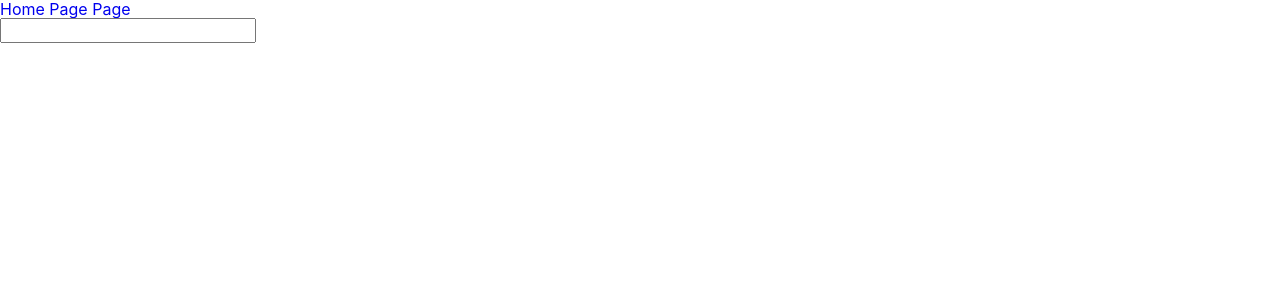
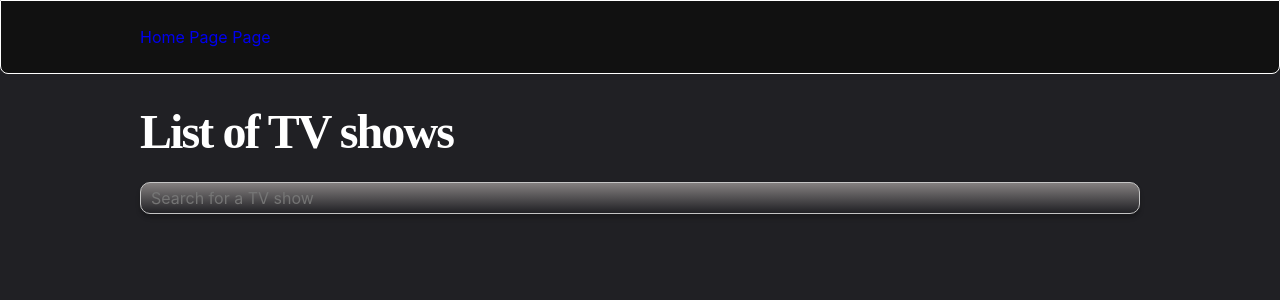
Before and after one commit to MishaHudz/tv-shows-list, a React (Create React App) app: page /tv-shows-list/page in a window 1280 px wide. Shown: the top 300 px of the page. Built offline with nearby package versions, Linux system fonts and the light colour scheme.

Commit message:
add shows list and loader

```diff
--- a/src/components/Layout/Layout.jsx
+++ b/src/components/Layout/Layout.jsx
@@ -1,12 +1,14 @@
 import { NavLink, Outlet } from 'react-router-dom';
-import { Header, Main } from './Layout.styled';
+import { Header, HeaderContainer, Main } from './Layout.styled';
 
 function Layout() {
   return (
     <>
       <Header>
-        <NavLink to="/"> Home Page</NavLink>
-        <NavLink to="/page"> Page</NavLink>
+        <HeaderContainer>
+          <NavLink to="/"> Home Page</NavLink>
+          <NavLink to="/page"> Page</NavLink>
+        </HeaderContainer>
       </Header>
 
       <Main>
--- a/src/components/Layout/Layout.styled.js
+++ b/src/components/Layout/Layout.styled.js
@@ -1,5 +1,18 @@
 import styled from 'styled-components';
 
-export const Header = styled.header``;
+export const Header = styled.header`
+  border-radius: 0px 0px 8px 8px;
+  border: 1.5px solid #fff;
+  background: #111;
+  padding: 27px;
+`;
 
-export const Main = styled.main``;
+export const Main = styled.main`
+  padding-top: 30px;
+`;
+
+export const HeaderContainer = styled.div`
+  width: 1000px;
+  margin-left: auto;
+  margin-right: auto;
+`;
--- /dev/null
+++ b/src/components/Loader/Loader.jsx
@@ -0,0 +1,25 @@
+import {
+  LoaderItemImageContainer,
+  LoaderItemParagraphContainer,
+  LoaderItemTitleContainer,
+  LoaderList,
+  LoaderListItem,
+} from './Loader.styed';
+
+const Arr = [0, 0, 0, 0];
+
+function Loader() {
+  return (
+    <LoaderList>
+      {Arr.map((_, i) => (
+        <LoaderListItem key={i}>
+          <LoaderItemImageContainer></LoaderItemImageContainer>
+          <LoaderItemTitleContainer></LoaderItemTitleContainer>
+          <LoaderItemParagraphContainer></LoaderItemParagraphContainer>
+        </LoaderListItem>
+      ))}
+    </LoaderList>
+  );
+}
+
+export default Loader;
--- /dev/null
+++ b/src/components/Loader/Loader.styed.js
@@ -0,0 +1,88 @@
+import styled from 'styled-components';
+
+export const LoaderList = styled.ul`
+  display: flex;
+  column-gap: 93px;
+`;
+
+export const LoaderListItem = styled.li`
+  width: 180px;
+`;
+
+export const LoaderItemImageContainer = styled.div`
+  height: 252.85px;
+  border-radius: 10px;
+  margin-bottom: 10px;
+  overflow: hidden;
+  background: linear-gradient(
+    90deg,
+    transparent 25%,
+    #f0f0f0 50%,
+    transparent 75%
+  );
+  background-size: 200% 100%;
+  animation: shimmer 3s linear infinite;
+  color: transparent;
+
+  @keyframes shimmer {
+    0% {
+      background-position: -1000px 0;
+    }
+    100% {
+      background-position: 1000px 0;
+    }
+  }
+`;
+
+export const LoaderItemTitleContainer = styled.div`
+  width: 90px;
+  height: 18.4px;
+  background-color: red;
+
+  margin-bottom: 5px;
+
+  overflow: hidden;
+  background: linear-gradient(
+    90deg,
+    transparent 25%,
+    #f0f0f0 50%,
+    transparent 75%
+  );
+  background-size: 200% 100%;
+  animation: shimmer 8s linear infinite;
+  color: transparent;
+
+  @keyframes shimmer {
+    0% {
+      background-position: -1000px 0;
+    }
+    100% {
+      background-position: 1000px 0;
+    }
+  }
+`;
+export const LoaderItemParagraphContainer = styled.div`
+  width: 40px;
+  height: 16px;
+  background-color: red;
+
+  overflow: hidden;
+  background: linear-gradient(
+    90deg,
+    transparent 25%,
+    #f0f0f0 50%,
+    transparent 75%
+  );
+  background-size: 200% 100%;
+  animation: shimmer 16s linear infinite;
+  color: transparent;
+
+  @keyframes shimmer {
+    0% {
+      background-position: -1000px 0;
+    }
+    100% {
+      background-position: 1000px 0;
+    }
+  }
+`;
--- a/src/components/SearchForm/SearchingForm.jsx
+++ b/src/components/SearchForm/SearchingForm.jsx
@@ -1,6 +1,7 @@
 import { useState } from 'react';
 import { useDispatch } from 'react-redux';
 import { GetShowsList } from 'store/operations';
+import { SearchShowForm, SearchShowInput } from './SearchingForm.styled';
 
 function SearchingForm() {
   const [inputtedText, setInputtedText] = useState('');
@@ -14,9 +15,14 @@ function SearchingForm() {
   };
 
   return (
-    <form>
-      <input type="text" value={inputtedText} onChange={onInputChange} />
-    </form>
+    <SearchShowForm>
+      <SearchShowInput
+        type="text"
+        value={inputtedText}
+        onChange={onInputChange}
+        placeholder="Search for a TV show"
+      />
+    </SearchShowForm>
   );
 }
 
--- a/src/components/SearchForm/SearchingForm.styled.js
+++ b/src/components/SearchForm/SearchingForm.styled.js
@@ -0,0 +1,16 @@
+import styled from 'styled-components';
+
+export const SearchShowInput = styled.input`
+  border-radius: 10px;
+  border: 1px solid #c5c5c5;
+  background: linear-gradient(180deg, #848080 0%, rgba(154, 148, 148, 0) 100%);
+  box-shadow: 0px 4px 4px 0px rgba(0, 0, 0, 0.25);
+  height: 32px;
+  padding: 10px;
+  width: 100%;
+  color: rgba(255, 255, 255, 0.5);
+`;
+
+export const SearchShowForm = styled.form`
+  margin-bottom: 50px;
+`;
--- /dev/null
+++ b/src/components/ShowListItem/ShowListItem.jsx
@@ -0,0 +1,33 @@
+import {
+  SearchShowListItem,
+  ShowListItemImage,
+  ShowListItemParagraph,
+  ShowListItemTitle,
+} from './ShowListItem.styled';
+
+function ShowListItem({ element: { show } }) {
+  const {
+    name,
+    rating: { average },
+    image: { medium },
+  } = show;
+
+  return (
+    <SearchShowListItem>
+      <ShowListItemImage
+        width="180px"
+        height="252.85px"
+        src={medium}
+        alt={name}
+      />
+      <div>
+        <ShowListItemTitle>{name}</ShowListItemTitle>
+        <ShowListItemParagraph>
+          Rating: {average ? average : 'Not specified'}
+        </ShowListItemParagraph>
+      </div>
+    </SearchShowListItem>
+  );
+}
+
+export default ShowListItem;
--- /dev/null
+++ b/src/components/ShowListItem/ShowListItem.styled.js
@@ -0,0 +1,30 @@
+import styled from 'styled-components';
+
+export const SearchShowListItem = styled.li`
+  width: 180px;
+  overflow: hidden;
+`;
+
+export const ShowListItemParagraph = styled.p`
+  color: #b4afaf;
+  font-size: 14px;
+  font-style: italic;
+  font-weight: 400;
+  letter-spacing: -0.48px;
+`;
+
+export const ShowListItemTitle = styled.h2`
+  color: #fff;
+  font-size: 16px;
+  font-weight: 700;
+  letter-spacing: -0.64px;
+  margin-bottom: 5px;
+  white-space: nowrap;
+  overflow: hidden;
+  text-overflow: ellipsis;
+`;
+
+export const ShowListItemImage = styled.img`
+  border-radius: 10px;
+  margin-bottom: 10px;
+`;
--- a/src/index.css
+++ b/src/index.css
@@ -1,6 +1,7 @@
 
 
 body {
+  background-color: #202024;
   margin: 0;
   font-family: -apple-system, BlinkMacSystemFont, 'Segoe UI', 'Roboto', 'Oxygen',
     'Ubuntu', 'Cantarell', 'Fira Sans', 'Droid Sans', 'Helvetica Neue',
@@ -15,6 +16,7 @@ code {
 }
 
 a,
+p,
 h1,
 h2,
 h3,
--- a/src/pages/ShowsPage/ShowsPage.jsx
+++ b/src/pages/ShowsPage/ShowsPage.jsx
@@ -1,19 +1,28 @@
 import SearchingForm from 'components/SearchForm/SearchingForm';
-import { useEffect } from 'react';
+import ShowListItem from 'components/ShowListItem/ShowListItem';
 import { useSelector } from 'react-redux';
+import {
+  MainTitle,
+  SearchShowList,
+  SearchShowSection,
+} from './ShowsPage.styled';
+import Loader from 'components/Loader/Loader';
 
 function ShowsPage() {
   const isLoading = useSelector(state => state.shows.isLoading);
-
-  useEffect(() => {
-    console.log(isLoading);
-  }, [isLoading]);
+  const showsList = useSelector(state => state.shows.showsList);
 
   return (
-    <>
+    <SearchShowSection>
+      <MainTitle>List of TV shows</MainTitle>
       <SearchingForm />
-      {isLoading && <p>Loading</p>}
-    </>
+      {isLoading && <Loader />}
+      <SearchShowList>
+        {showsList?.map(el => (
+          <ShowListItem key={el.show.id} element={el} />
+        ))}
+      </SearchShowList>
+    </SearchShowSection>
   );
 }
 
--- /dev/null
+++ b/src/pages/ShowsPage/ShowsPage.styled.js
@@ -0,0 +1,22 @@
+import styled from 'styled-components';
+
+export const MainTitle = styled.h1`
+  color: #fff;
+  font-family: DM Sans;
+  font-size: 48px;
+  letter-spacing: -1.92px;
+  margin-bottom: 22px;
+`;
+
+export const SearchShowSection = styled.section`
+  width: 1000px;
+  margin-left: auto;
+  margin-right: auto;
+`;
+
+export const SearchShowList = styled.ul`
+  display: flex;
+  column-gap: 93px;
+  row-gap: 45px;
+  flex-wrap: wrap;
+`;
--- a/src/store/showsSlice.js
+++ b/src/store/showsSlice.js
@@ -3,7 +3,7 @@ import { GetShowsList } from './operations';
 
 const initialState = {
   isLoading: false,
-  showsList: [],
+  showsList: null,
   errorMessage: null,
 };
 
@@ -24,6 +24,7 @@ const showsSlice = createSlice({
         },
         state => {
           state.isLoading = true;
+          state.showsList = [];
         }
       )
       .addMatcher(
```
